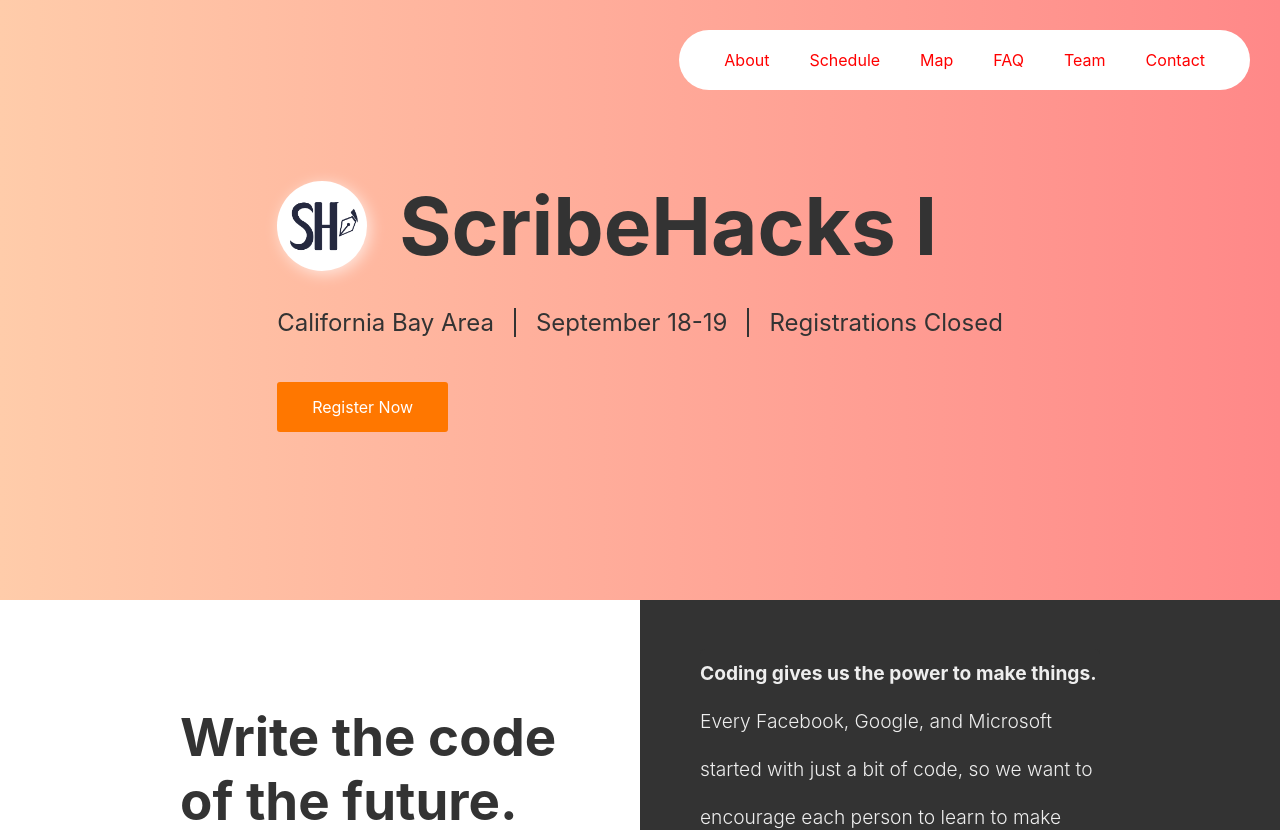
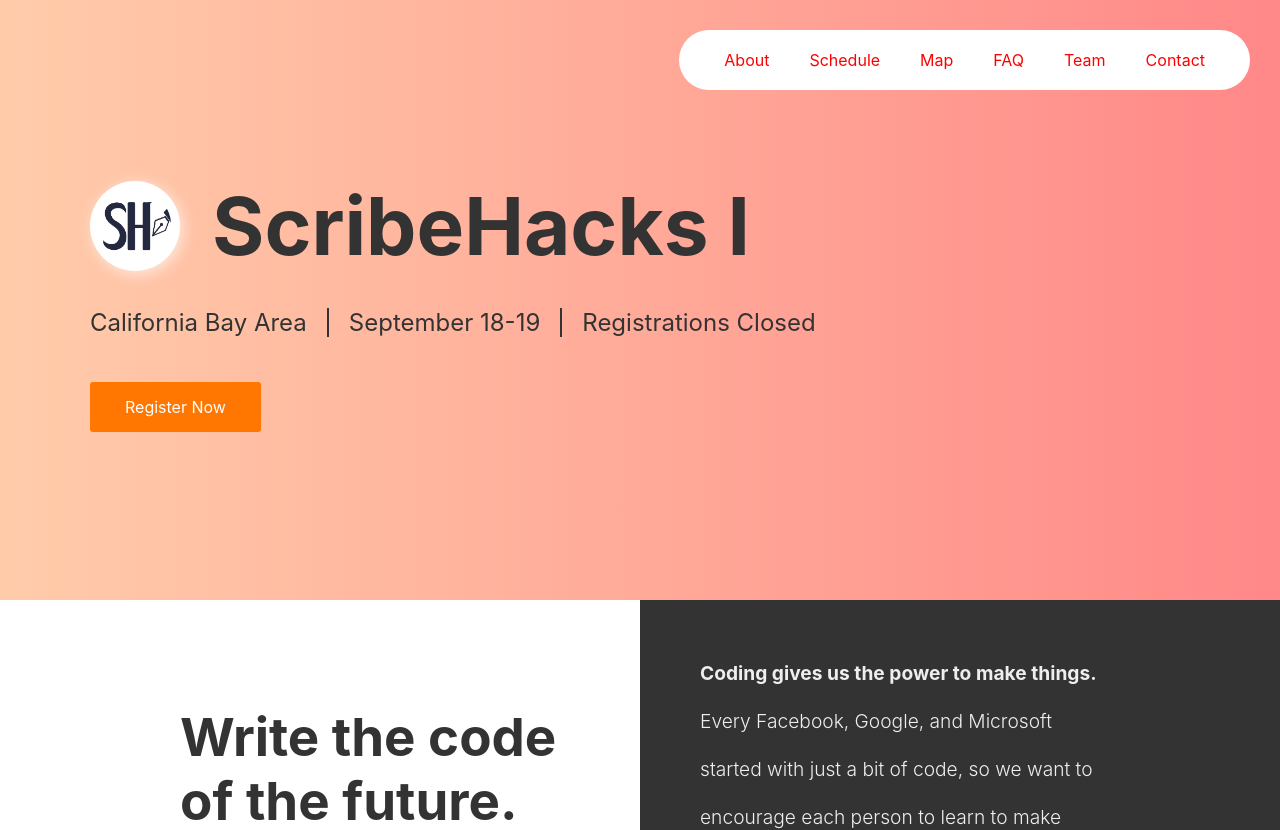
Before and after one commit to ScribeHacks/scribehacks.github.io, a Svelte app: page / in a window 1280 px wide. Shown: the top 830 px of the page. Built offline with nearby package versions, Linux system fonts and the light colour scheme.

Commit message:
style: Update width to be consistent

```diff
--- a/src/sections/Hero.svelte
+++ b/src/sections/Hero.svelte
@@ -36,11 +36,10 @@
   .hero {
     display: flex;
     flex-direction: column;
-    align-items: center;
     justify-content: center;
 
     min-height: 60vh;
-    max-width: 1000px;
+    max-width: 1100px;
     margin: auto;
   }
 
```
